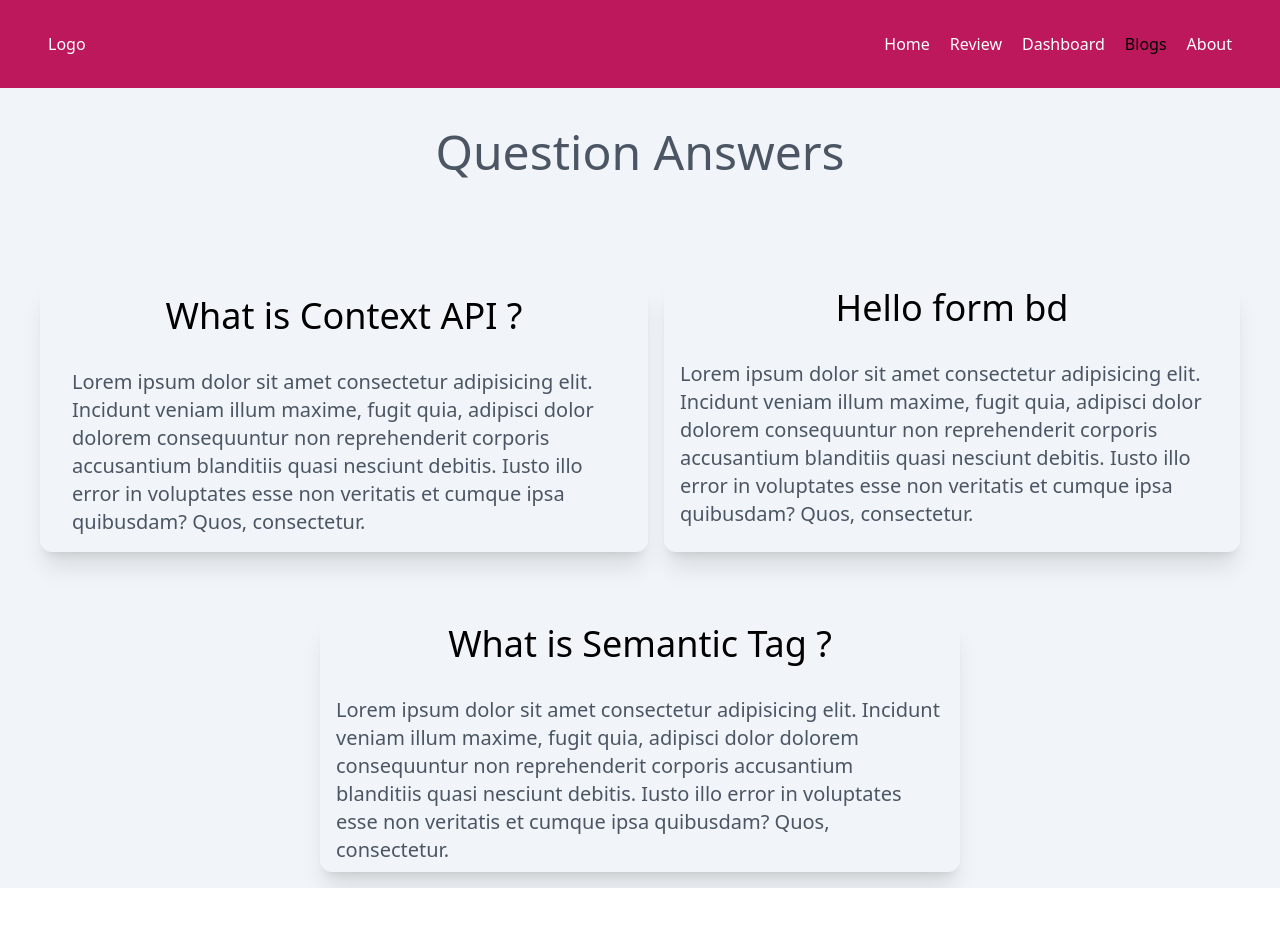
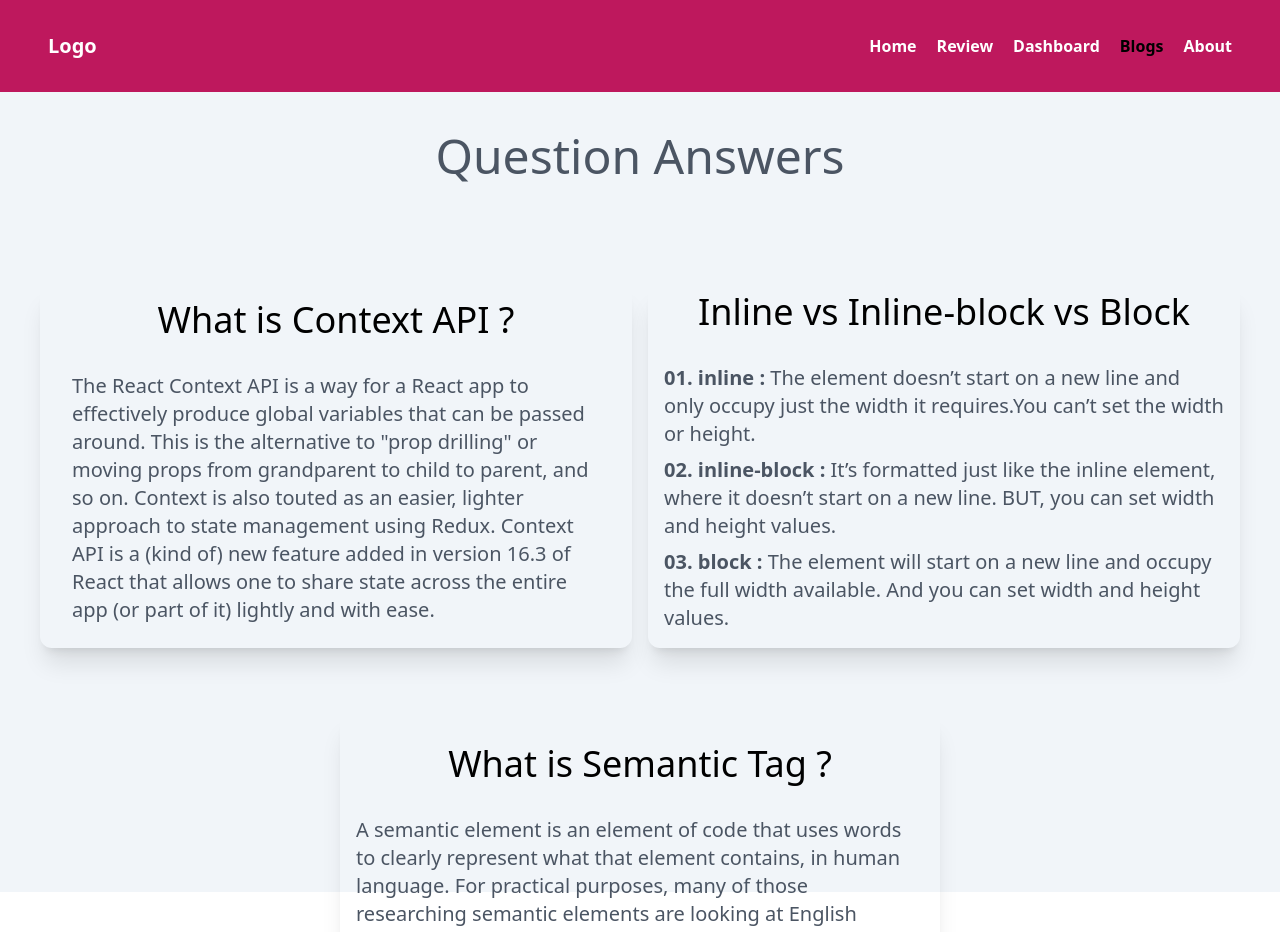
Before and after one commit to muntasirahmeed/laptop-review-website, a React (Create React App) app: page /blogs in a window 1280 px wide. Shown: the top 932 px of the page. Before the commit the page ends 888 px from the top, so only its background shows below. Built offline with nearby package versions, Linux system fonts and the light colour scheme.

Commit message:
question ans done in blogs page

```diff
--- a/src/Components/Blogs/Blogs.js
+++ b/src/Components/Blogs/Blogs.js
@@ -6,43 +6,58 @@ const Blogs = () => {
         <h1 className="text-3xl md:text-5xl text-center py-10 text-gray-600">
           Question Answers
         </h1>
-        <div className="flex flex-col md:flex-row justify-center md:justify-between gap-4 px-10 py-16">
+        <div className="grid grid-cols-1 md:grid-cols-2 justify-items-center gap-4 px-10 py-16">
           <div className="px-8 py-4 rounded-xl shadow-xl ">
             <h1 className="text-2xl md:text-4xl text-center mb-8">
               What is Context API ?
             </h1>
             <p className="text-normal md:text-xl text-gray-600">
-              Lorem ipsum dolor sit amet consectetur adipisicing elit. Incidunt
-              veniam illum maxime, fugit quia, adipisci dolor dolorem
-              consequuntur non reprehenderit corporis accusantium blanditiis
-              quasi nesciunt debitis. Iusto illo error in voluptates esse non
-              veritatis et cumque ipsa quibusdam? Quos, consectetur.
+              The React Context API is a way for a React app to effectively
+              produce global variables that can be passed around. This is the
+              alternative to "prop drilling" or moving props from grandparent to
+              child to parent, and so on. Context is also touted as an easier,
+              lighter approach to state management using Redux. Context API is a
+              (kind of) new feature added in version 16.3 of React that allows
+              one to share state across the entire app (or part of it) lightly
+              and with ease.
             </p>
           </div>
           <div className="px-4 py-2 rounded-xl shadow-xl ">
             <h1 className="text-2xl md:text-4xl text-center mb-8">
-              Hello form bd
+              Inline vs Inline-block vs Block
             </h1>
             <p className="text-normal md:text-xl text-gray-600">
-              Lorem ipsum dolor sit amet consectetur adipisicing elit. Incidunt
-              veniam illum maxime, fugit quia, adipisci dolor dolorem
-              consequuntur non reprehenderit corporis accusantium blanditiis
-              quasi nesciunt debitis. Iusto illo error in voluptates esse non
-              veritatis et cumque ipsa quibusdam? Quos, consectetur.
+              <p className="mb-2">
+                <b>01. inline :</b> The element doesn’t start on a new line and
+                only occupy just the width it requires.You can’t set the width
+                or height.
+              </p>
+              <p className="mb-2">
+                <b>02. inline-block :</b> It’s formatted just like the inline
+                element, where it doesn’t start on a new line. BUT, you can set
+                width and height values.
+              </p>
+              <p className="mb-2">
+                <b>03. block :</b> The element will start on a new line and
+                occupy the full width available. And you can set width and
+                height values.
+              </p>
             </p>
           </div>
         </div>
-        <div className="px-4 py-2 rounded-xl shadow-xl w-1/2 mx-auto">
-          <h1 className="text-2xl md:text-4xl text-center mb-8">
-            What is Semantic Tag ?
-          </h1>
-          <p className="text-normal md:text-xl text-gray-600">
-            Lorem ipsum dolor sit amet consectetur adipisicing elit. Incidunt
-            veniam illum maxime, fugit quia, adipisci dolor dolorem consequuntur
-            non reprehenderit corporis accusantium blanditiis quasi nesciunt
-            debitis. Iusto illo error in voluptates esse non veritatis et cumque
-            ipsa quibusdam? Quos, consectetur.
-          </p>
+        <div className='px-10 pb-10'>
+          <div className="w-full md:w-1/2 mx-auto gap-4  px-4  rounded-xl shadow-xl  py-8">
+            <h1 className="text-2xl md:text-4xl text-center mb-8">
+              What is Semantic Tag ?
+            </h1>
+            <p className="text-normal md:text-xl text-gray-600">
+              A semantic element is an element of code that uses words to
+              clearly represent what that element contains, in human language.
+              For practical purposes, many of those researching semantic
+              elements are looking at English language words used for the
+              purposes of semantic labeling.
+            </p>
+          </div>
         </div>
       </div>
     );
--- a/src/Components/Header/Header.js
+++ b/src/Components/Header/Header.js
@@ -4,8 +4,8 @@ import CustomLink from "../../CustomLink/CustomLink";
 const Header = () => {
   return (
     <div className="flex items-center justify-center md:justify-between bg-pink-700 text-white px-12 py-4 md:py-8 max-w-[100%] mx-auto ">
-      <div className="hidden md:block">Logo</div>
-      <div className="flex gap-5 justify-center">
+      <div className="hidden md:block font-bold text-xl">Logo</div>
+      <div className="flex gap-5 justify-center font-semibold">
         <CustomLink to="/">Home</CustomLink>
         <CustomLink to="/reviews">Review</CustomLink>
         <CustomLink to="/dashboard">Dashboard</CustomLink>
--- a/src/Components/Home/Home.js
+++ b/src/Components/Home/Home.js
@@ -24,7 +24,7 @@ const Home = () => {
           </div>
           <div className="	">
             <img
-              className=" mb-5 md:m-0  md:w-full md:object-cover p-4 rounded-xl "
+              className=" mb-5 md:m-0 h-auto  md:w-full md:object-cover p-4 rounded-xl "
               src={headerImg2}
               alt=""
             />
```
